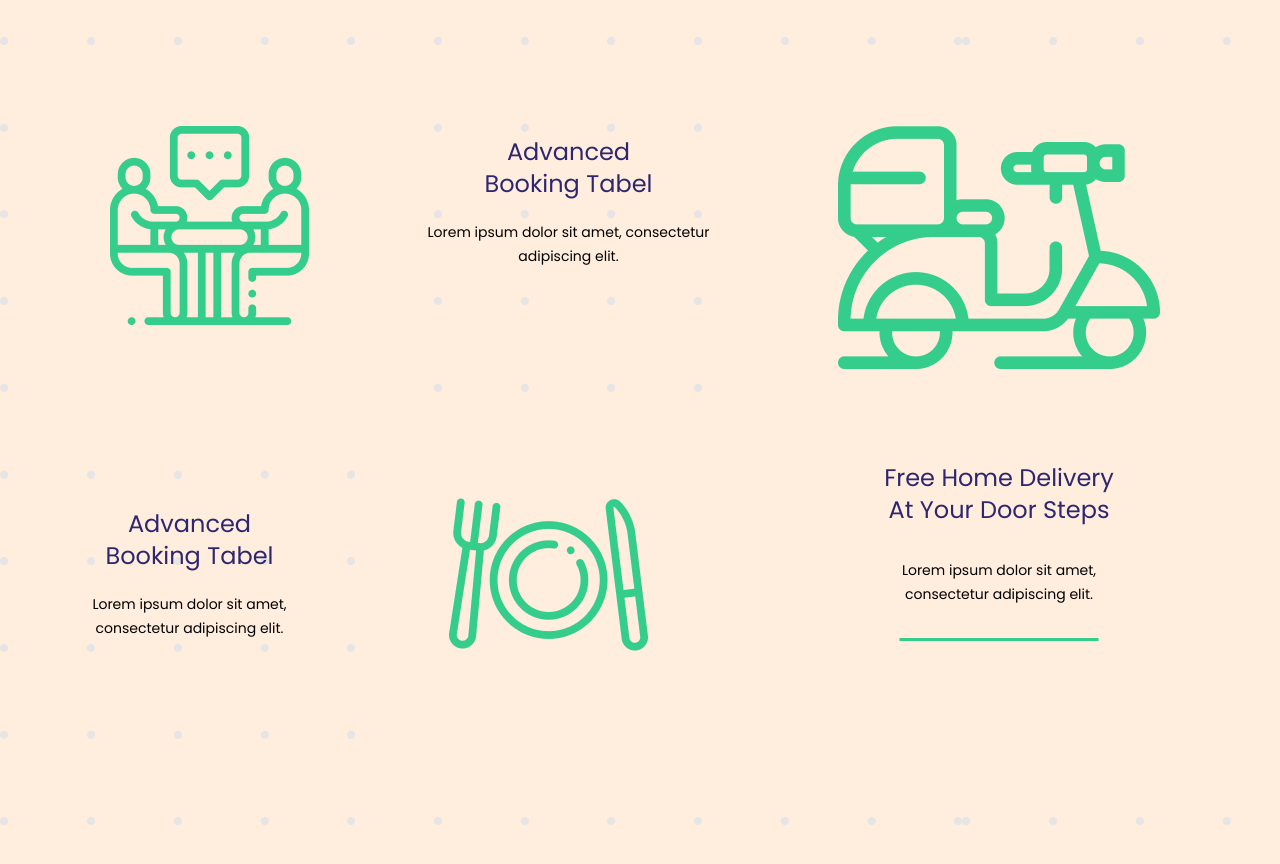
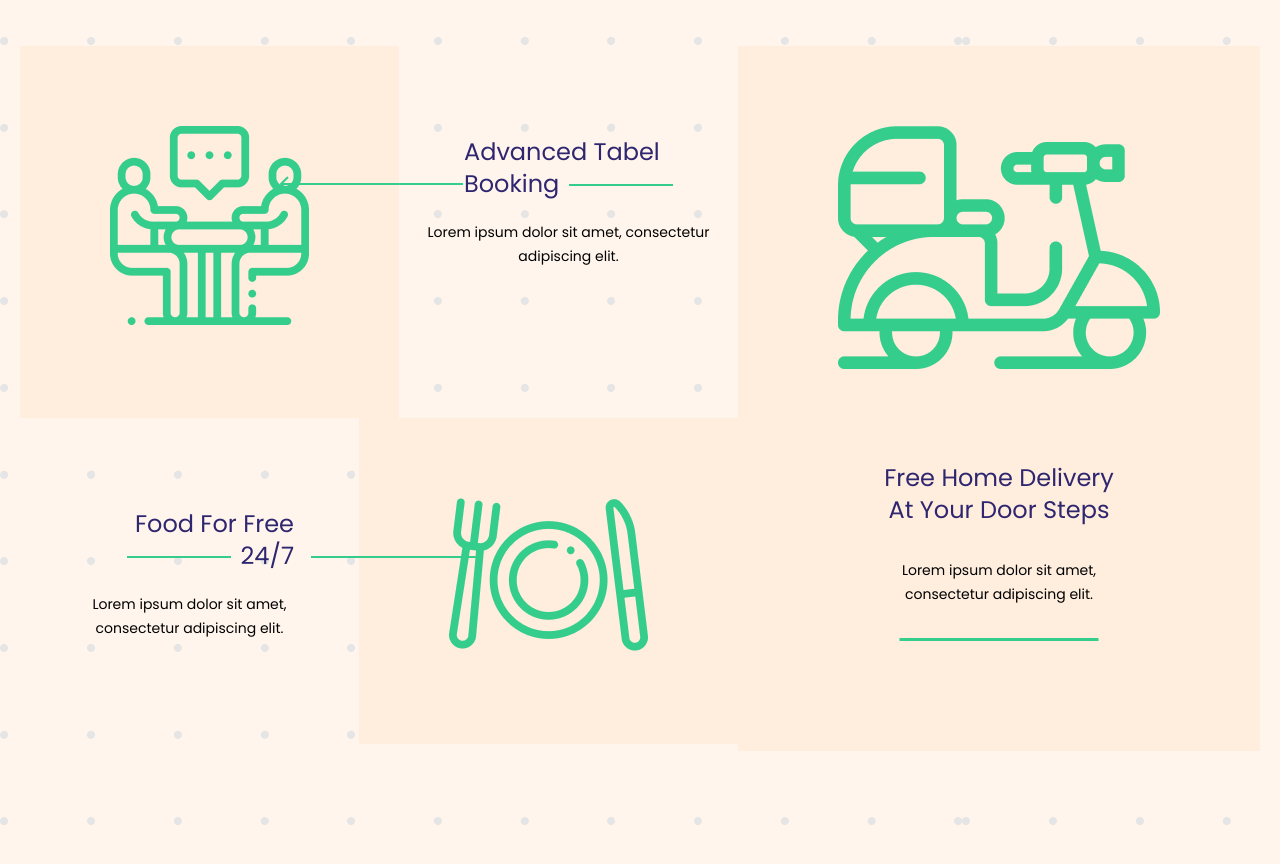
Before and after one commit to mauryapari/Restaurant, a React app: page / in a window 1280 px wide. Shown: the part 1600-2464 px from the top of the page. Built offline with nearby package versions, Linux system fonts and the light colour scheme.

Commit message:
Fixing bugs for service sections

```diff
--- a/src/App/Components/UI/Sections/Service.js
+++ b/src/App/Components/UI/Sections/Service.js
@@ -25,13 +25,13 @@ const Service = () => {
                                 <img src={People} alt="dinning"/>
                                 </div>
                                 <div className="top-part__content">
-                                    <h4>Advanced Booking Tabel</h4>
+                                    <h4>Advanced Tabel Booking</h4>
                                     <p>Lorem ipsum dolor sit amet, consectetur adipiscing elit. </p>
                                 </div>
                             </div>
                             <div className="bottom-part">
                                 <div className="bottom-part__content">
-                                    <h4>Advanced Booking Tabel</h4>
+                                    <h4>Food For Free 24/7</h4>
                                     <p>Lorem ipsum dolor sit amet, consectetur adipiscing elit. </p>
                                 </div>
                                 <div className="bottom-part__img">
--- a/src/App/Sass/_main.scss
+++ b/src/App/Sass/_main.scss
@@ -89,7 +89,7 @@ body {
 }
 
 .service-section {
-    background-color: $background;
+    background-color: $grey-100;
     &__heading {
         padding-top: 146px;
         padding-bottom: 168px;
@@ -139,6 +139,7 @@ body {
                         img {
                             max-width: 199px;
                             padding: 80px 90px 90px 90px;
+
                         }
                     }
                     &__content {
@@ -153,6 +154,23 @@ body {
                             max-width: 209px;
                             margin-left: auto;
                             margin-right: auto;
+                            text-align: left;
+                            position: relative;
+                            &::before {
+                                content: url('../assets/Arrow\ 1.png');
+                                position: absolute;
+                                left: -88%;
+                                top:50%;
+                            }
+                            &::after {
+                                content: '';
+                                position: absolute;
+                                top: 75%;
+                                background-color: $light-green;
+                                height: 2px;
+                                width: 50%;
+                                right: 0%;
+                            }
                         }
                         p {
                             font-size: 14px;
@@ -183,6 +201,26 @@ body {
                             max-width: 209px;
                             margin-left: auto;
                             margin-right: auto;
+                            text-align: right;
+                            position: relative;
+                            &::before {
+                                content: '';
+                                position: absolute;
+                                right: -88%;
+                                width: 80%;
+                                height: 2px;
+                                top:75%;
+                                background-color: $light-green;
+                            }
+                            &::after {
+                                content: '';
+                                position: absolute;
+                                top: 75%;
+                                background-color: $light-green;
+                                height: 2px;
+                                width: 50%;
+                                left: 20%;
+                            }
                         }
                         p {
                             font-size: 14px;
```
Also changed, not shown: src/App/assets/Arrow 1.png (added), src/App/assets/Arrow 2.png (added).
